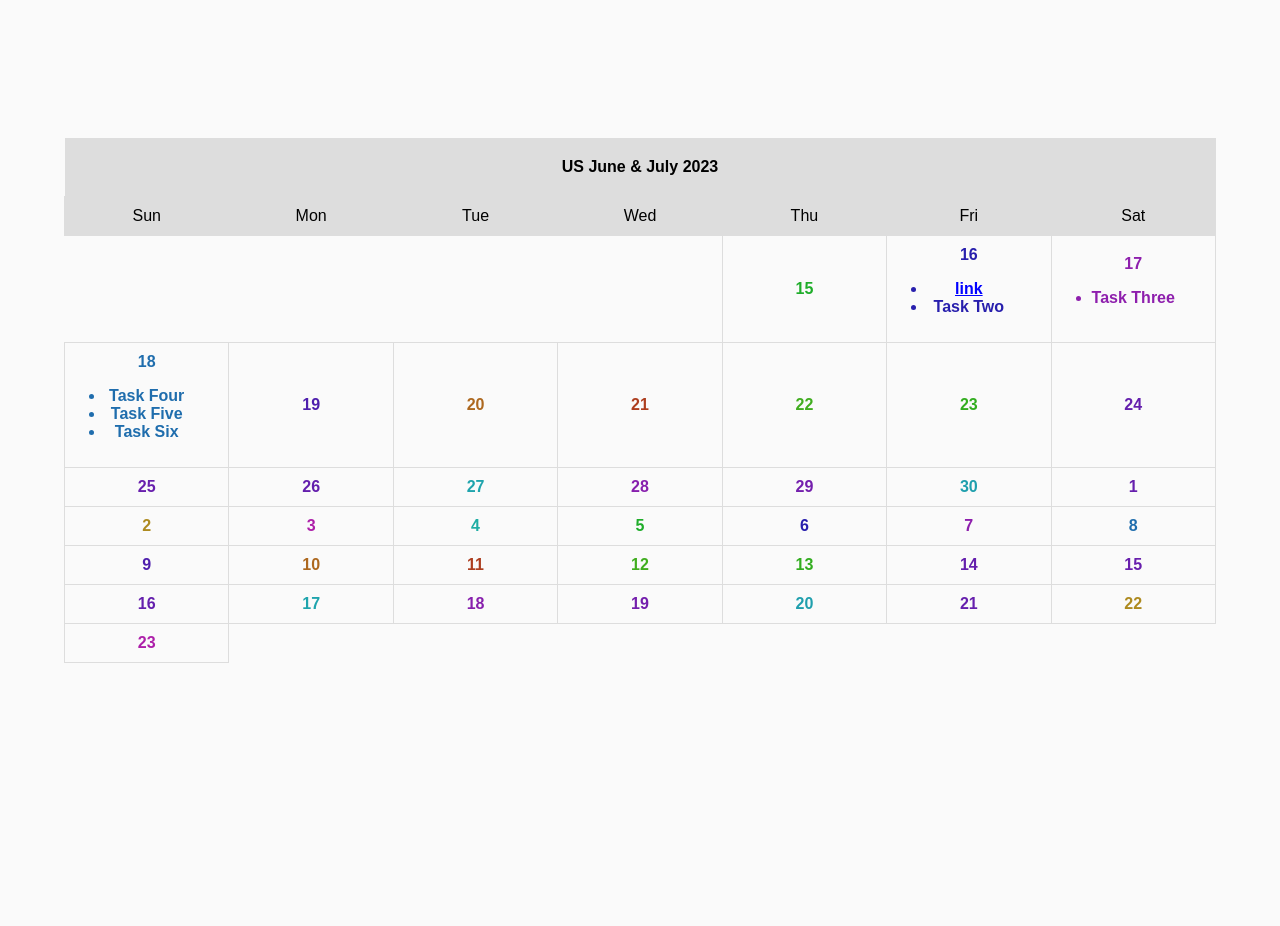
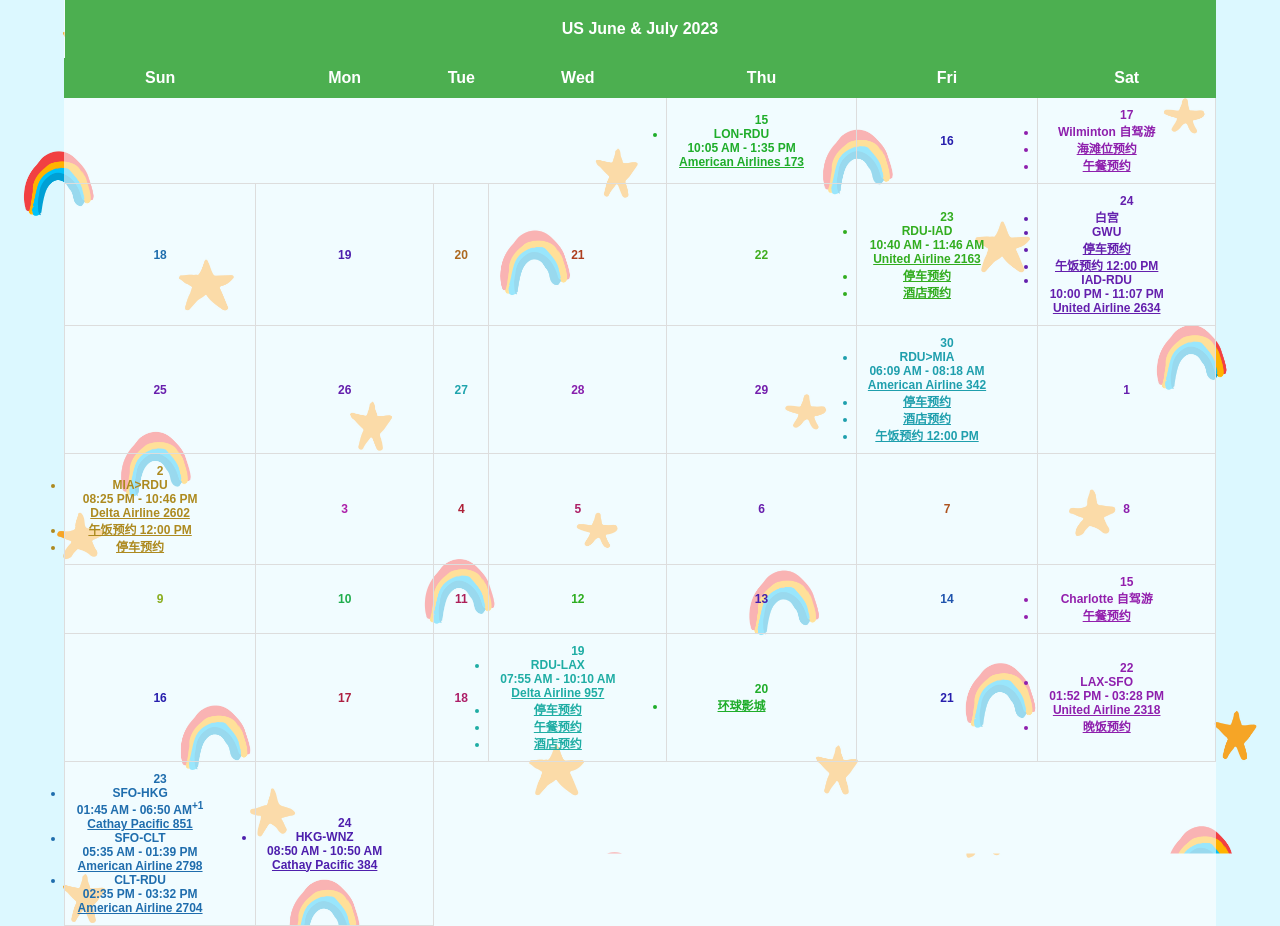
Before and after one commit to Zs4Ever/Zs4Ever.github.io, a plain HTML site: page city/US_June_2023/index.html in a window 1280 px wide. Before the commit the page ends 800 px from the top, so only its background shows below. Drawn offline with Linux system fonts and the light colour scheme; files that its build step writes are made by us from their sources.

Commit message:
let's go

```diff
--- a/city/US_June_2023/index.html
+++ b/city/US_June_2023/index.html
@@ -2,7 +2,12 @@
 <html>
 <head>
   <meta name="viewport" content="width=device-width, initial-scale=1">
+  <meta charset="UTF-8">
   <title>US June & July 2023</title>
+  <link rel="stylesheet" href="styles.css">
+  <title>宝宝，一起旅行吧</title>
+  <link rel="icon" href="candy.ico" type="image/x-icon">
+  <link rel="shortcut icon" href="candy.ico" type="image/x-icon">
   <style>
     body {
       display: flex;
@@ -10,27 +15,44 @@
       align-items: center;
       height: 100vh;
       margin: 0;
-      background: #fafafa;
+      background-image: url('background.jpg');
+      background-position: center center;
+      background-repeat: repeat-x;
+      background-attachment: fixed;
+      /* background-size: cover; */
       font-family: Arial, sans-serif;
     }
     table {
       border-collapse: collapse;
       margin: auto;
+      background-color: rgba(255, 255, 255, 0.6);
       width: 90%;
     }
     th {
       text-align: center;
       padding: 20px 0;
-      background: #ddd;
+      background: #4caf50;
+      color: white;
+    font-weight: bold;
       position: sticky;
       top: 0;
+    }
+    td.day_mark{
+      border: 1px solid #4caf50;
+      background-color: #4caf50;
+      color: white;
+      font-weight: bold;
+      padding: 10px;
+      text-align: center;
+      vertical-align: middle;
+      font-size: 16px;
     }
     td {
       border: 1px solid #ddd;
       padding: 10px;
       text-align: center;
       vertical-align: middle;
-      width: 14%;
+      font-size: 12px;
     }
     td.real_empty {
       border: none;
@@ -55,12 +77,19 @@
         border: none;
         border-bottom: 1px solid #ddd;
         width: 100%;
+        font-size: 16px;
       }
       td:before {
         content: attr(data-day);
         font-weight: bold;
         margin-right: 10px;
       }
+      td.day_mark{
+        border: 1px solid #ddd;
+        padding: 10px;
+        text-align: center;
+        vertical-align: middle;
+    }
     }
     @media (max-width: 600px) {
       .weekday {
@@ -84,10 +113,6 @@
       td.mobile{
         display: block;
       }
-
-    }
-    a {
-        color: blue;
     }
     ul {
     padding-right: 30px;
@@ -104,15 +129,15 @@
   <script>
     const calendar = document.getElementById('calendar');
     const startDate = new Date(2023, 5, 15);
-    const endDate = new Date(2023, 6, 23);
+    const endDate = new Date(2023, 6, 24);
     let currentDate = new Date(startDate.getTime());
 
     const weekdays = ['Sunday', 'Monday', 'Tuesday', 'Wednesday', 'Thursday', 'Friday', 'Saturday'];
 
-    // Generate 6 distinct colors
+    // Generate X distinct colors
     const generateColors = () => {
       const colors = [];
-      for(let i = 0; i < 20; i++) {
+      for(let i = 0; i < 35; i++) {
         let hue;
         do {
           hue = Math.floor(Math.random() * 360);
@@ -125,9 +150,18 @@
     const colors = generateColors();
 
     const tasks = {
-      "2023-06-16": ["<a href=\"https://hollen0318.github.io/\" >link</a>", "Task Two"],
-      "2023-06-17": ["Task Three"],
-      "2023-06-18": ["Task Four", "Task Five", "Task Six"],
+      "2023-06-15": ["LON-RDU<br>10:05 AM - 1:35 PM<br><a href=\"LON~RDU.pdf\">American Airlines 173</a>"],
+      "2023-06-17": ["Wilminton 自驾游", "<a href=\"beach_reservation.pdf\">海滩位预约</a>", "<a href=\"Lunch_wilmington.pdf\">午餐预约</a>"],
+      "2023-06-23": ["RDU-IAD<br>10:40 AM - 11:46 AM<br><a href=\"RDU~DC.pdf\">United Airline 2163</a>", "<a href=\"Parking_DC.pdf\">停车预约</a>", "<a href=\"DC_June_2023.pdf\">酒店预约</a>"],
+      "2023-06-24": ["白宫", "GWU", "<a href=\"Parking_DC.pdf\">停车预约</a>", "<a href=\"Lunch_DC_2.pdf\">午饭预约 12:00 PM</a>", "IAD-RDU<br>10:00 PM - 11:07 PM<br><a href=\"RDU~DC.pdf\">United Airline 2634</a>"],
+      "2023-06-30": ["RDU>MIA<br>06:09 AM - 08:18 AM<br><a href=\"RDU>MIA.pdf\">American Airline 342</a>", "<a href=\"Parking_MIA.pdf\">停车预约</a>",  "<a href=\"MIA_July_2023.pdf\">酒店预约</a>", "<a href=\"Lunch_MIA.pdf\">午饭预约 12:00 PM</a>"],
+      "2023-07-02": ["MIA>RDU<br>08:25 PM - 10:46 PM<br><a href=\"MIA<RDU.pdf\">Delta Airline 2602</a>","<a href=\"Lunch_MIA.pdf\">午饭预约 12:00 PM</a>", "<a href=\"Parking_DC.pdf\">停车预约</a>"],
+      "2023-07-15": ["Charlotte 自驾游", "<a href=\"Lunch_charlotte.pdf\">午餐预约</a>"],
+      "2023-07-19": ["RDU-LAX<br>07:55 AM - 10:10 AM<br><a href=\"RDU>LAX.pdf\">Delta Airline 957</a>", "<a href=\"Parking_LA.pdf\">停车预约</a>", "<a href=\"Lunch_LA.pdf\">午餐预约</a>", "<a href=\"LosAngeles_Jul_2023.pdf\">酒店预约</a>"],
+      "2023-07-20": ["<a href=\"Universal_Studio.pdf\">环球影城</a>"],
+      "2023-07-22": ["LAX-SFO<br>01:52 PM - 03:28 PM<br><a href=\"LAX>SFO.pdf\">United Airline 2318</a>", "<a href=\"Dinner_SFO.pdf\">晚饭预约</a>"],
+      "2023-07-23": ["SFO-HKG<br>01:45 AM - 06:50 AM<sup>+1</sup><br><a href=\"SFO-Wenzhou.PNG\">Cathay Pacific 851</a>", "SFO-CLT<br>05:35 AM - 01:39 PM<br><a href=\"SFO<RDU.pdf\">American Airline 2798</a>", "CLT-RDU<br>02:35 PM - 03:32 PM<br><a href=\"SFO<RDU.pdf\">American Airline 2704</a>"],
+      "2023-07-24": ["HKG-WNZ<br>08:50 AM - 10:50 AM<br><a href=\"SFO-Wenzhou.PNG\">Cathay Pacific 384</a>"],
 
     };
 
@@ -181,6 +215,23 @@
     }
     html += '</tr>';
     calendar.innerHTML += html;
+// Get all <cd> elements
+  var cdElements = document.querySelectorAll('td');
+
+// Loop over all <cd> elements
+cdElements.forEach(function(cdElement) {
+    // Get color of the <cd> element
+    var cdColor = getComputedStyle(cdElement).color;
+
+    // Get all <a> elements within this <cd> element
+    var aElements = cdElement.querySelectorAll('a');
+
+    // Loop over all <a> elements and change their color to match the <cd> color
+    aElements.forEach(function(aElement) {
+        aElement.style.color = cdColor;
+    });
+});
+
   </script>
 
 </body>
```
Also changed, not shown: city/US_June_2023/SFO-Wenzhou.PNG (added), city/US_June_2023/background.jpg (added), city/US_June_2023/candy.ico (added), 11 other files.
